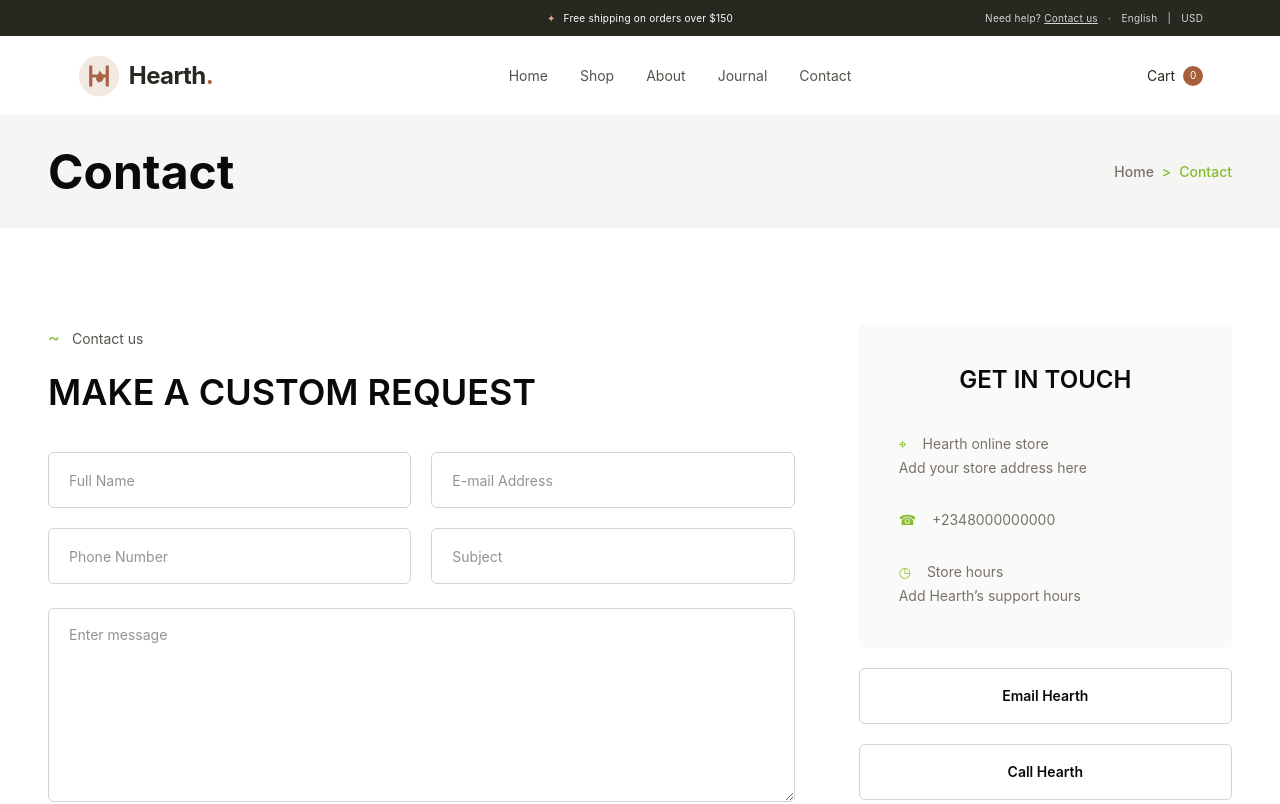
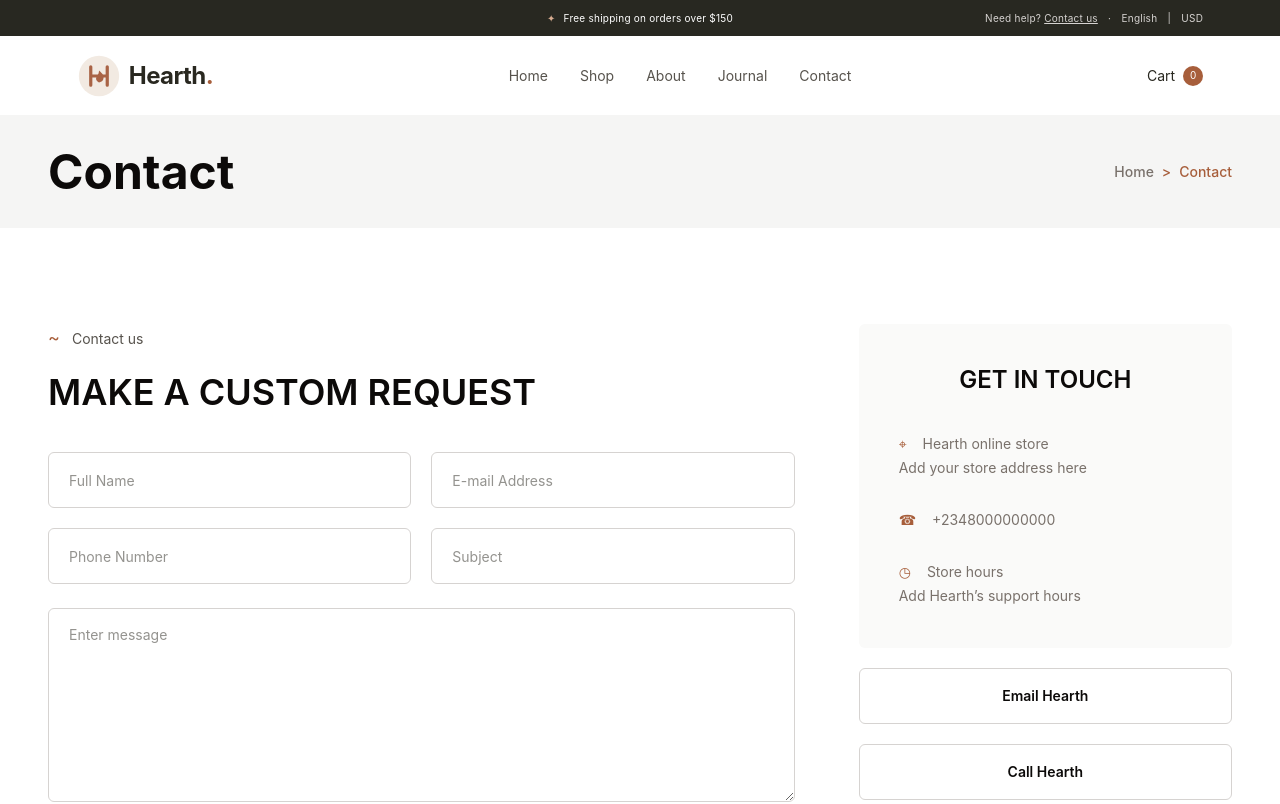
Before and after one commit to winny-11/hearth, a React (Vite) app: page /contact in a window 1280 px wide. Shown: the top 804 px of the page. Built offline with nearby package versions, Linux system fonts and the light colour scheme.

Commit message:
started a furniture project

```diff
--- a/src/pages/ContactPage.tsx
+++ b/src/pages/ContactPage.tsx
@@ -38,15 +38,15 @@ export default function ContactPage() {
           <Link to="/" className="text-stone-500 hover:text-stone-900">
             Home
           </Link>
-          <span className="mx-2 text-[#83bd2d]">&gt;</span>
-          <span className="text-[#83bd2d]">Contact</span>
+          <span className="mx-2 text-[#a75e3b]">&gt;</span>
+          <span className="text-[#a75e3b]">Contact</span>
         </nav>
       </section>
 
       <section className="mx-auto grid max-w-7xl gap-12 px-5 py-16 sm:px-8 lg:grid-cols-[2fr_1fr] lg:gap-16 lg:px-12 lg:py-24">
         <div>
           <p className="mb-5 text-sm text-stone-600">
-            <span className="mr-3 text-lg text-[#83bd2d]">~</span>
+            <span className="mr-3 text-lg text-[#a75e3b]">~</span>
             Contact us
           </p>
 
@@ -63,7 +63,7 @@ export default function ContactPage() {
                 aria-label="Full name"
                 autoComplete="name"
                 required
-                className="h-14 rounded-md border border-stone-300 px-5 text-sm outline-none focus:border-[#83bd2d]"
+                className="h-14 rounded-md border border-stone-300 px-5 text-sm outline-none focus:border-[#a75e3b]"
               />
 
               <input
@@ -73,7 +73,7 @@ export default function ContactPage() {
                 aria-label="Email address"
                 autoComplete="email"
                 required
-                className="h-14 rounded-md border border-stone-300 px-5 text-sm outline-none focus:border-[#83bd2d]"
+                className="h-14 rounded-md border border-stone-300 px-5 text-sm outline-none focus:border-[#a75e3b]"
               />
 
               <input
@@ -82,7 +82,7 @@ export default function ContactPage() {
                 placeholder="Phone Number"
                 aria-label="Phone number"
                 autoComplete="tel"
-                className="h-14 rounded-md border border-stone-300 px-5 text-sm outline-none focus:border-[#83bd2d]"
+                className="h-14 rounded-md border border-stone-300 px-5 text-sm outline-none focus:border-[#a75e3b]"
               />
 
               <input
@@ -91,7 +91,7 @@ export default function ContactPage() {
                 placeholder="Subject"
                 aria-label="Subject"
                 required
-                className="h-14 rounded-md border border-stone-300 px-5 text-sm outline-none focus:border-[#83bd2d]"
+                className="h-14 rounded-md border border-stone-300 px-5 text-sm outline-none focus:border-[#a75e3b]"
               />
             </div>
 
@@ -101,12 +101,12 @@ export default function ContactPage() {
               aria-label="Message"
               rows={8}
               required
-              className="w-full resize-y rounded-md border border-stone-300 px-5 py-4 text-sm outline-none focus:border-[#83bd2d]"
+              className="w-full resize-y rounded-md border border-stone-300 px-5 py-4 text-sm outline-none focus:border-[#a75e3b]"
             />
 
             <button
               type="submit"
-              className="rounded-md bg-[#83bd2d] px-10 py-5 text-sm font-semibold text-white transition hover:bg-stone-900"
+              className="rounded-md bg-[#a75e3b] px-10 py-5 text-sm font-semibold text-white transition hover:bg-stone-900"
             >
               Send Message
             </button>
@@ -127,21 +127,21 @@ export default function ContactPage() {
 
             <div className="space-y-7 text-sm leading-6 text-stone-500">
               <p>
-                <span className="mr-4 text-[#83bd2d]">⌖</span>
+                <span className="mr-4 text-[#a75e3b]">⌖</span>
                 Hearth online store
                 <br />
                 Add your store address here
               </p>
 
               <p>
-                <span className="mr-4 text-[#83bd2d]">☎</span>
+                <span className="mr-4 text-[#a75e3b]">☎</span>
                 <a href={`tel:${CONTACT_PHONE}`} className="hover:text-stone-900">
                   {CONTACT_PHONE}
                 </a>
               </p>
 
               <p>
-                <span className="mr-4 text-[#83bd2d]">◷</span>
+                <span className="mr-4 text-[#a75e3b]">◷</span>
                 Store hours
                 <br />
                 Add Hearth’s support hours
--- a/src/pages/ShopPage.tsx
+++ b/src/pages/ShopPage.tsx
@@ -52,8 +52,8 @@ export default function ShopPage() {
             type="button"
             onClick={() => selectCategory(item)}
             aria-pressed={selectedCategory === item}
-            className={`transition-colors hover:text-[#83bd2d] ${
-              selectedCategory === item ? "text-[#83bd2d]" : ""
+            className={`transition-colors hover:text-[#a75e3b] ${
+              selectedCategory === item ? "text-[#a75e3b]" : ""
             }`}
           >
             {item}
@@ -96,7 +96,7 @@ export default function ShopPage() {
                 aria-current={page === pageNumber ? "page" : undefined}
                 className={`h-9 w-9 rounded-full text-sm ${
                   page === pageNumber
-                    ? "bg-[#83bd2d] text-white"
+                    ? "bg-[#a75e3b] text-white"
                     : "text-stone-700 hover:bg-stone-100"
                 }`}
               >
--- a/vite.config.ts
+++ b/vite.config.ts
@@ -15,5 +15,5 @@ export default defineConfig({
     open: true,
   },
 
-  base: "/hearth/",
+  base: "/",
 });
```
